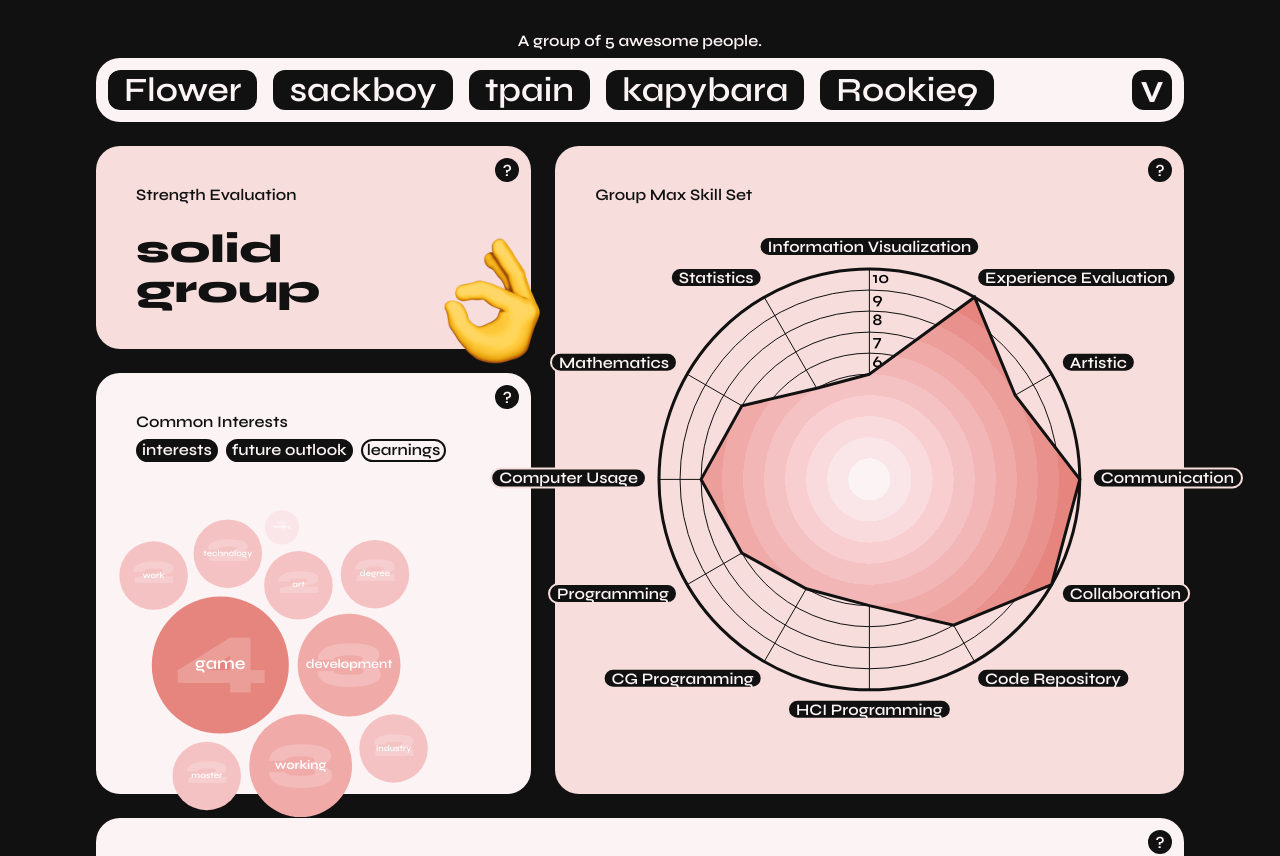
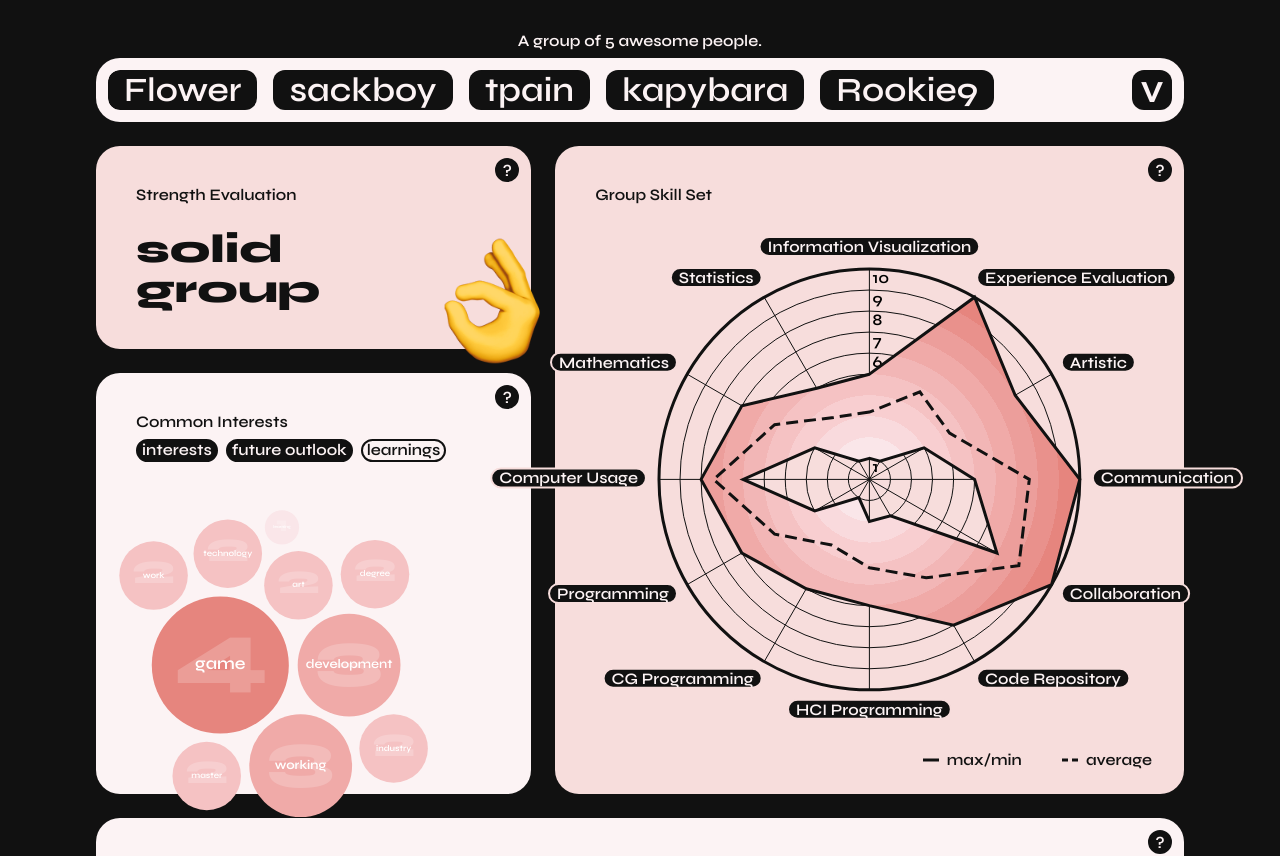
Before and after one commit to lscheibel/ivis-project-1, a React (Vite) app: page / in a window 1280 px wide. Shown: the top 856 px of the page. Built offline with nearby package versions, Linux system fonts and the light colour scheme.

Commit message:
Add min and average to radar chart

```diff
--- a/src/components/SkillRadarCard/SkillRadarCard.module.scss
+++ b/src/components/SkillRadarCard/SkillRadarCard.module.scss
@@ -4,3 +4,17 @@
     height: 100%;
     margin: 0 -120px;
 }
+
+.legend {
+    position: absolute;
+    right: 32px;
+    bottom: 24px;
+    display: flex;
+    gap: 40px;
+}
+
+.legendLabel {
+    display: flex;
+    align-items: center;
+    gap: 8px;
+}
--- a/src/components/SkillRadarCard/SkillRadarCard.tsx
+++ b/src/components/SkillRadarCard/SkillRadarCard.tsx
@@ -15,13 +15,16 @@ const SkillRadarCard = ({ data }: SkillRadarCardProps) => {
 
     return (
         <DashboardCard
-            title={'Group Max Skill Set'}
+            title={'Group Skill Set'}
             help={
                 <>
-                    <p>Visualizes the maximum skill per category of the group&apos;s members.</p>
+                    <p>
+                        Visualizes the maximum, minimum and average skill score per category of the group&apos;s
+                        members.
+                    </p>
                     <p>
                         Exact values are not important — use this chart to get a quick overview of what the group is
-                        capable of.
+                        capable of. For details, check the Skill Distribution chart.
                     </p>
                 </>
             }
@@ -30,6 +33,28 @@ const SkillRadarCard = ({ data }: SkillRadarCardProps) => {
             <div className={styles.wrapper} ref={ref}>
                 {dimensions && <SkillRadarChart data={data} width={dimensions.width} height={dimensions.height} />}
             </div>
+            <div className={styles.legend}>
+                <div className={styles.legendLabel}>
+                    <svg width={16} height={16} viewBox={'0, 0, 16, 16'}>
+                        <line x1={0} x2={16} y1={8} y2={8} stroke={'var(--black)'} strokeWidth={3} />
+                    </svg>
+                    <span>max/min</span>
+                </div>
+                <div className={styles.legendLabel}>
+                    <svg width={16} height={16} viewBox={'0, 0, 16, 16'}>
+                        <line
+                            x1={0}
+                            x2={16}
+                            y1={8}
+                            y2={8}
+                            stroke={'var(--black)'}
+                            strokeWidth={3}
+                            strokeDasharray={'6px 4px'}
+                        />
+                    </svg>
+                    <span>average</span>
+                </div>
+            </div>
         </DashboardCard>
     );
 };
--- a/src/components/SkillRadarCard/SkillRadarChart.tsx
+++ b/src/components/SkillRadarCard/SkillRadarChart.tsx
@@ -113,41 +113,26 @@ const SkillRadarChart = ({ data: rawData, width, height }: SkillRadarChartProps)
         .y((d: any) => d.y)
         .curve(d3.curveLinearClosed);
 
+    const meanData: Record<string, number> = {};
+    [...rawData[0].allSkills.keys()].forEach((key) => {
+        meanData[key] = data.reduce((acc, cur) => acc + cur[key], 0) / data.length;
+    });
+
     const maxData: Record<string, number> = {};
+    const minData: Record<string, number> = {};
     data.forEach((d) =>
         Object.entries(d).forEach(([key, value]) => {
             maxData[key] ??= value;
+            minData[key] ??= value;
+
             maxData[key] = Math.max(maxData[key], value);
+            minData[key] = Math.min(minData[key], value);
         })
     );
 
-    // svg.selectAll('.data-stroke')
-    //     .data(data)
-    //     .join((enter) =>
-    //         enter
-    //             .insert('path')
-    //             .datum((d) => getGlobalPathCoordinates(d) as any)
-    //             .attr('d', line)
-    //             .attr('class', 'data-stroke')
-    //             .attr('stroke-opacity', '1')
-    //             .attr('stroke-width', '1')
-    //             .attr('stroke', '#111')
-    //             // .attr('stroke', (_, i) => color(i))
-    //             .attr('fill', 'none')
-    //     );
-
-    // svg.selectAll('.data-point')
-    //     .data(data)
-    //     .join((enter) =>
-    //         enter
-    //             .data((d) => getGlobalPathCoordinates(d))
-    //             .append('circle')
-    //             .attr('class', 'data-point')
-    //             .attr('cx', (d) => d.x)
-    //             .attr('cy', (d) => d.y)
-    //             .attr('r', 3)
-    //             .attr('fill', 'black')
-    //     );
+    const meanCoordinates = getGlobalPathCoordinates(meanData);
+    const maxCoordinates = getGlobalPathCoordinates(maxData);
+    const minCoordinates = getGlobalPathCoordinates(minData);
 
     return (
         <svg
@@ -169,6 +154,14 @@ const SkillRadarChart = ({ data: rawData, width, height }: SkillRadarChartProps)
                             <stop key={i} offset={stop.offset} stopColor={stop.color} />
                         ))}
                 </radialGradient>
+
+                <clipPath id={'minmax'}>
+                    <path
+                        fillRule="evenodd"
+                        clipRule="evenodd"
+                        d={`${line(maxCoordinates as any)} ${line(minCoordinates as any)}`}
+                    />
+                </clipPath>
             </defs>
             {/*Tick Circles*/}
             {ticks.map((tick) => {
@@ -237,48 +230,43 @@ const SkillRadarChart = ({ data: rawData, width, height }: SkillRadarChartProps)
                     </SkillRadarChartAxisLabel>
                 );
             })}
+
             {/*Max Data Fill*/}
-            {call(() => {
-                const data = getLocalPathCoordinates(maxData);
-                return (
             <circle
                 cx={width / 2}
                 cy={height / 2}
                 r={radialScale(max)}
-                        clipPath={`path('${line(data as any)}')`}
+                clipPath={`url(#minmax)`}
                 fill={'url(#stepGradient)'}
             />
-                );
-            })}
+
             {/*Max Data Stroke*/}
-            {call(() => {
-                const data = getGlobalPathCoordinates(maxData);
-                return (
             <path
                 className={'max-data-stroke'}
-                        d={line(data as any) as string}
+                d={line(maxCoordinates as any) as string}
                 strokeWidth={3}
                 stroke={'var(--black)'}
                 fill={'none'}
             />
-                );
-            })}
-            {/*Data Points*/}
-            {/*{data.flatMap((d, outerIndex) => {*/}
-            {/*    const positions = getGlobalPathCoordinates(d);*/}
-            {/*    return positions.map((p, i) => {*/}
-            {/*        return (*/}
-            {/*            <circle*/}
-            {/*                key={`${outerIndex}:${i}`}*/}
-            {/*                cx={p.x}*/}
-            {/*                cy={p.y}*/}
-            {/*                r={1.5}*/}
-            {/*                fill={'var(--black)'}*/}
-            {/*                fillOpacity={0.3}*/}
-            {/*            />*/}
-            {/*        );*/}
-            {/*    });*/}
-            {/*})}*/}
+
+            {/*Min Data Stroke*/}
+            <path
+                className={'min-data-stroke'}
+                d={line(minCoordinates as any) as string}
+                strokeWidth={3}
+                stroke={'var(--black)'}
+                fill={'none'}
+            />
+
+            {/*Mean Data Stroke*/}
+            <path
+                className={'mean-data-stroke'}
+                d={line(meanCoordinates as any) as string}
+                strokeDasharray={'12px 6px'}
+                strokeWidth={3}
+                stroke={'var(--black)'}
+                fill={'none'}
+            />
         </svg>
     );
 };
```
Lines whose indentation alone changed are shown as unchanged.
